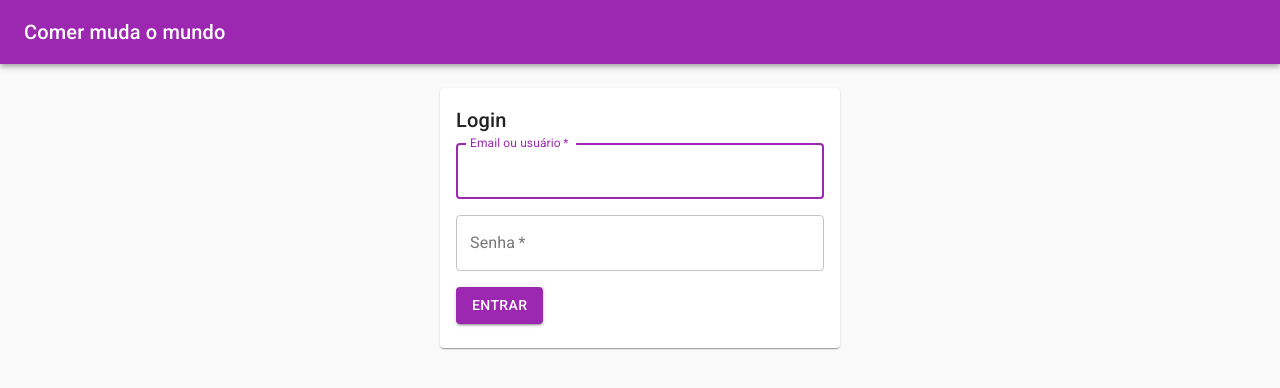
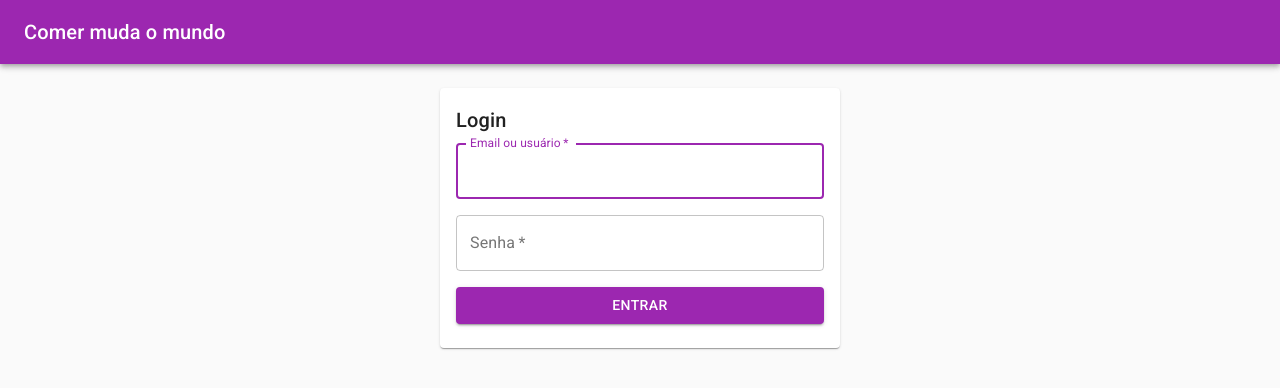
Before and after one commit to carpa-dev/comer-muda-o-mundo, a Next.js app: page /admin/login in a window 1280 px wide. Shown: the top 388 px of the page. Built offline with nearby package versions, Linux system fonts and the light colour scheme.

Commit message:
feat(components): add a loadingbutton component

```diff
--- /dev/null
+++ b/components/LoadingButton.tsx
@@ -0,0 +1,89 @@
+/**
+ * Often a button that turns into a loading bar is needed
+ * There are two main upsides:
+ * 1 - User is blocked of hitting the button (imagine double click)
+ * 2 - Same visual space is used to indicate the loading action
+ *     which makes designing the screen easier
+ *
+ * Implementation:
+ * The idea is to ALWAYS have the button displayed on the DOM
+ * just hidding (with visibility: hidden) from the user
+ * We do so that the loading bar uses same space as the button
+ * providing a pleasing experience for both the user and the developer
+ * As following (pseudo) code is not needed anymore
+ *  .loading { height: $button-height; width: $button-width; }
+ */
+import LinearProgress from '@material-ui/core/LinearProgress';
+import { makeStyles, createStyles } from '@material-ui/core/styles';
+import React from 'react';
+
+function LoadingButton(props: { loading: boolean; children: any }) {
+  const classes = useStyles();
+
+  return (
+    <div className={classes.wrapper} style={wrapperStyle(props.children)}>
+      {renderLoading(props.loading, classes.loading)}
+      {withStyle(props.children, buttonStyles(props.loading))}
+    </div>
+  );
+}
+
+const useStyles = makeStyles(() =>
+  createStyles({
+    wrapper: {
+      position: 'relative',
+    },
+    loading: {
+      transform: 'translateY(50%)',
+      position: 'absolute',
+      height: '100%',
+      width: '100%',
+    },
+  })
+);
+
+/**
+ * Helpers
+ */
+// wrapper needs to grow when button is full width (aka width: 100)
+function wrapperStyle(children: any) {
+  if (children.props.fullWidth) {
+    return {
+      width: '100%',
+    };
+  }
+  return {
+    display: 'inline-block',
+  };
+}
+
+// only render loading when it's actually loading
+function renderLoading(loading: boolean, classes: any) {
+  return loading ? (
+    <div className={classes}>
+      <LinearProgress />
+    </div>
+  ) : (
+    ''
+  );
+}
+
+// simple wrapper to simplify render method
+function withStyle(children: any, styles: any) {
+  return React.cloneElement(children, {
+    style: styles,
+  });
+}
+
+// button is still kept in the dom, just hidden from user
+function buttonStyles(loading: boolean) {
+  if (loading) {
+    return {
+      visibility: 'hidden',
+    };
+  } else {
+    return {};
+  }
+}
+
+export default LoadingButton;
--- a/components/index.ts
+++ b/components/index.ts
@@ -1,3 +1,4 @@
 export { default as Card } from './Card';
 export { default as Marker } from './Marker';
 export { default as Navbar } from './Navbar';
+export { default as LoadingButton } from './LoadingButton';
--- a/pages/admin/login.tsx
+++ b/pages/admin/login.tsx
@@ -8,7 +8,7 @@ import cookie from 'js-cookie';
 import { useState, FormEvent } from 'react';
 
 import { login } from '../../api/auth';
-import { Navbar } from '../../components';
+import { Navbar, LoadingButton } from '../../components';
 
 const useStyles = makeStyles((theme: Theme) =>
   createStyles({
@@ -21,6 +21,7 @@ const useStyles = makeStyles((theme: Theme) =>
     input: {
       marginBottom: `${theme.spacing(2)}px`,
     },
+    loading: {},
   })
 );
 
@@ -76,14 +77,16 @@ function AdminLogin() {
                 fullWidth
                 required
               />
+              <LoadingButton loading={loading}>
                 <Button
                   type="submit"
+                  fullWidth
                   color="primary"
                   variant="contained"
-                disabled={loading}
                 >
                   Entrar
                 </Button>
+              </LoadingButton>
             </form>
           </CardContent>
         </Card>
```
Lines whose indentation alone changed are shown as unchanged.
